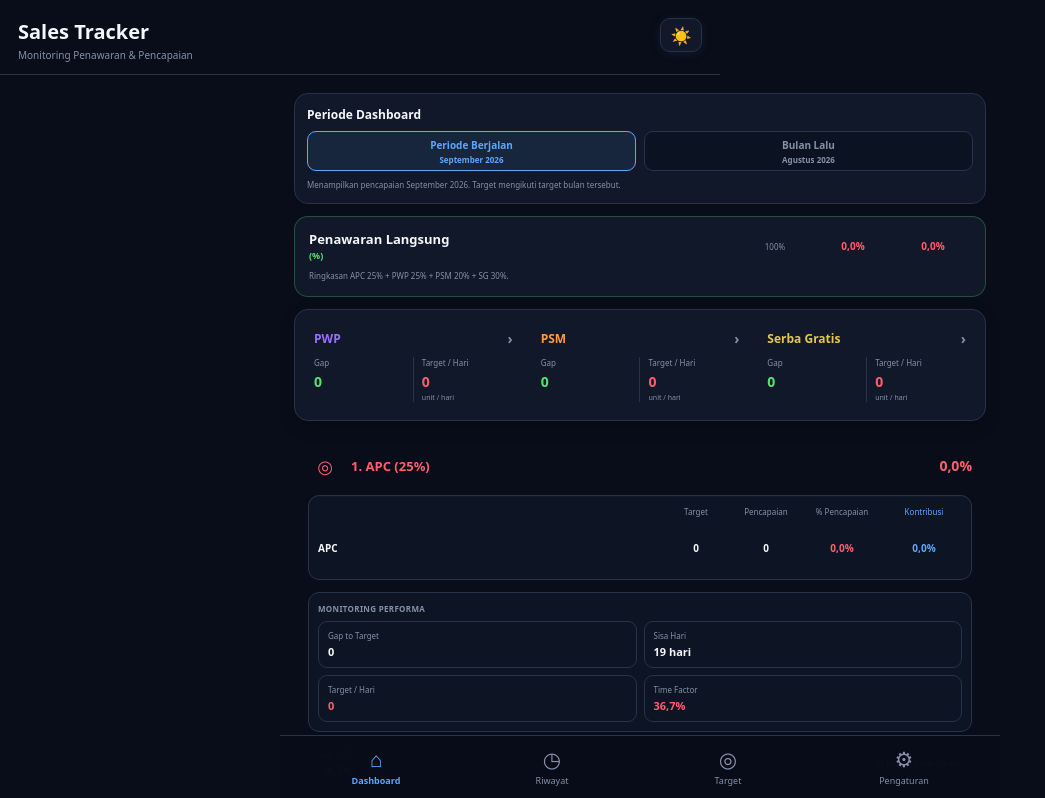
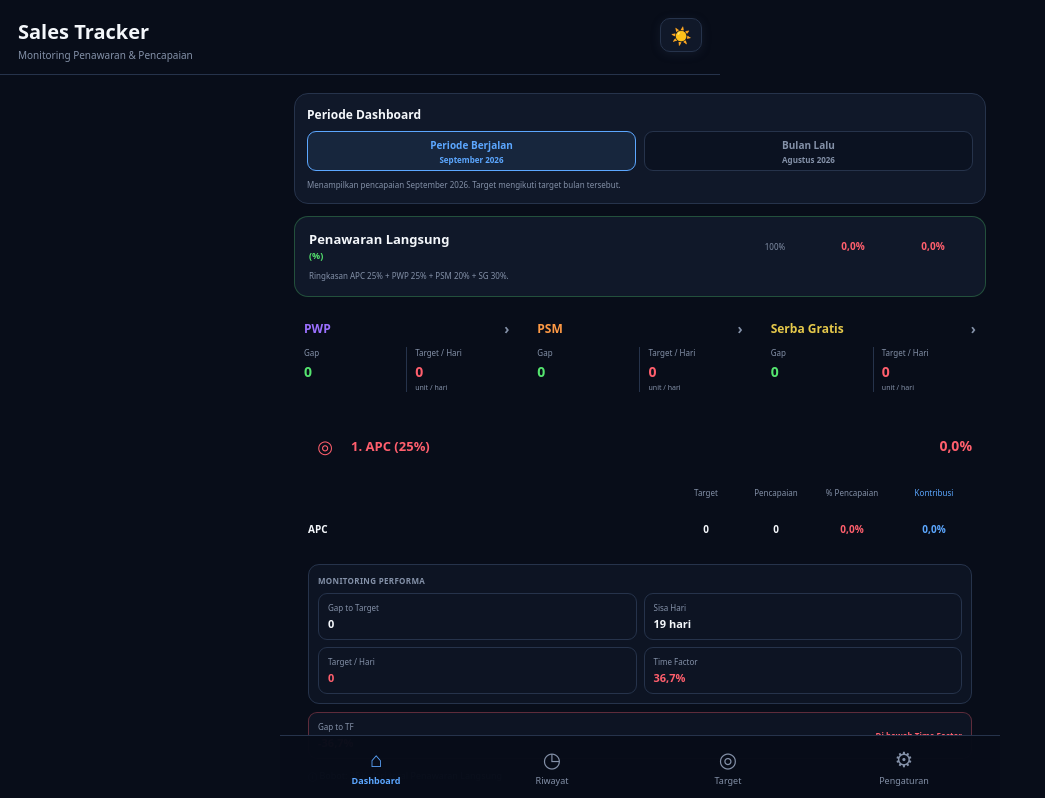
Before and after one commit to fajriainulyaqin-dev/sales-tracker, a React (Vite) app: page / in a window 1280 px wide. Shown: the top 798 px of the page, without its empty margins (0-1045 px from the left). Built offline with nearby package versions, Linux system fonts and the light colour scheme.

Commit message:
Update App.jsx

```diff
--- a/src/App.jsx
+++ b/src/App.jsx
@@ -635,11 +635,8 @@ function Section({
       <div
         style={{
           marginTop: 12,
-          padding: "10px 9px 8px",
-          borderRadius: 11,
-          background: COLORS.subpanel,
-          border: `1px solid ${COLORS.border}`,
-          boxShadow: "inset 0 1px 0 rgba(255,255,255,.025)",
+          paddingTop: 12,
+          borderTop: `1px solid ${sectionColor}35`,
         }}
       >
         {children}
@@ -735,15 +732,6 @@ function PerformanceCards({ pwp, psm, sg }) {
     <div
       style={{
         marginTop: 12,
-        padding: 9,
-        borderRadius: 14,
-        background: COLORS.panel,
-        border: `1px solid ${COLORS.border}`,
-        boxShadow: `0 6px 18px rgba(0,0,0,.14)`,
-      }}
-    >
-      <div
-        style={{
         display: "grid",
         gridTemplateColumns: "repeat(3,minmax(0,1fr))",
         gap: 8,
@@ -752,7 +740,6 @@ function PerformanceCards({ pwp, psm, sg }) {
       {card("PWP", pwp, COLORS.purple)}
       {card("PSM", psm, COLORS.orange)}
       {card("Serba Gratis", sg, COLORS.yellow)}
-      </div>
     </div>
   );
 }
```
Lines whose indentation alone changed are shown as unchanged.
